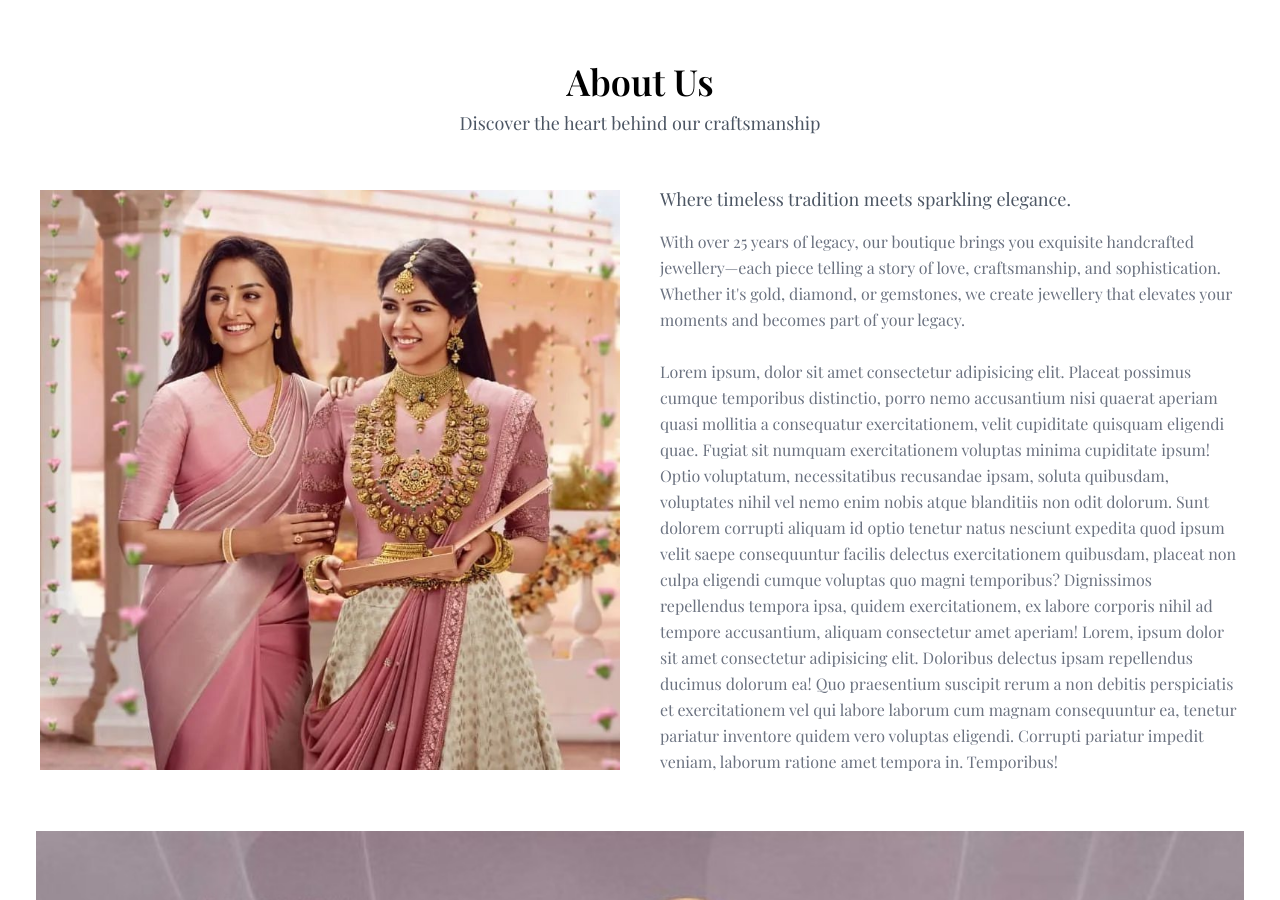
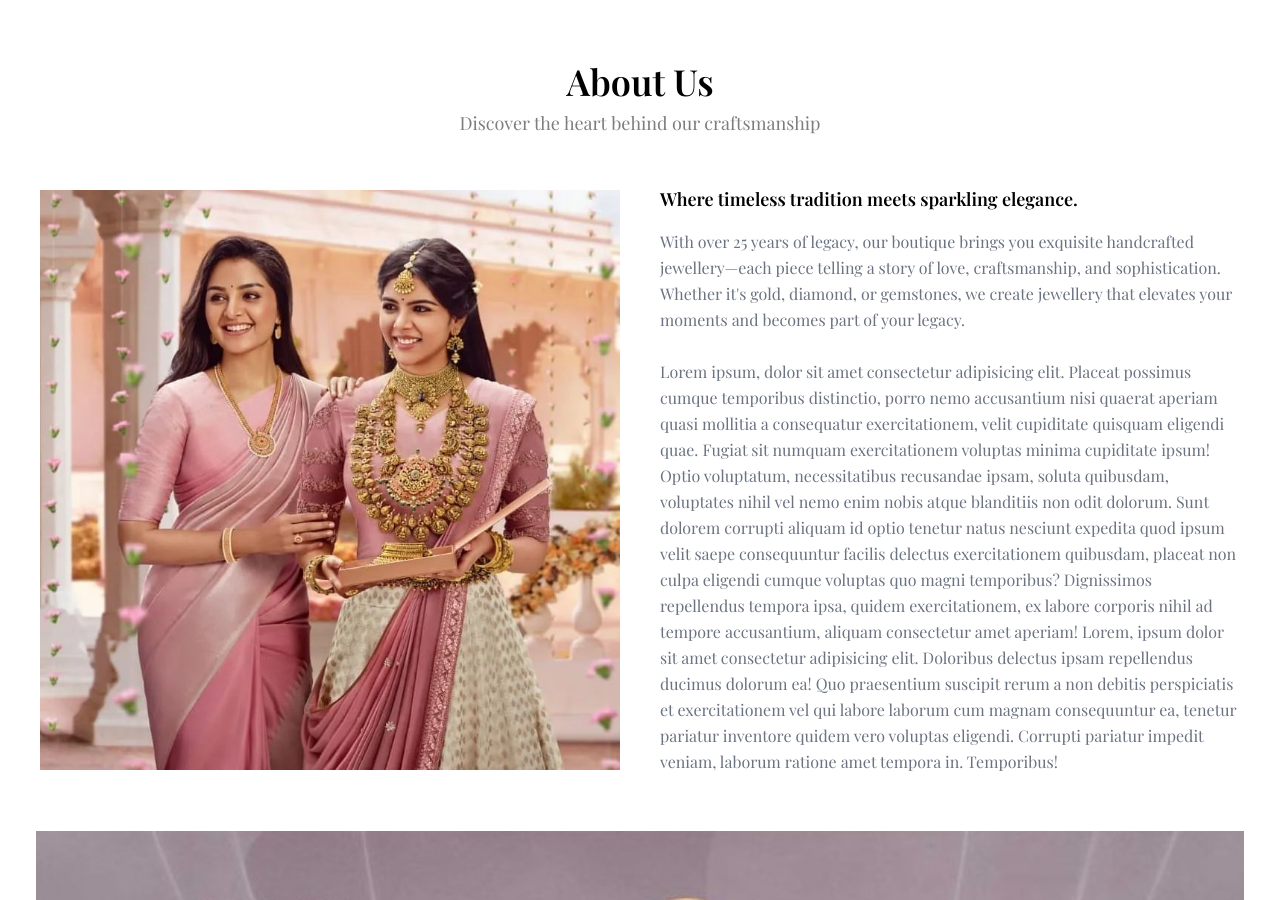
Before and after one commit to acme9614/Womens_Jewello, a plain HTML site: page index.html in a window 1280 px wide. Shown: the part 979-1879 px from the top of the page. Drawn offline with nearby package versions, Linux system fonts and the light colour scheme.

Commit message:
para color changes

```diff
--- a/index.html
+++ b/index.html
@@ -496,7 +496,7 @@
   <!-- Centered Title -->
   <div class="text-center mb-12" data-aos="zoom-in">
     <h1 class="text-4xl font-bold font-playfair">About Us</h1>
-    <p class="mt-2 text-lg text-gray-600 dark:text-gray-300">
+    <p class="mt-2 text-lg  text-[#7D7D7D]">
       Discover the heart behind our craftsmanship
     </p>
   </div>
@@ -512,10 +512,10 @@
 
     <!-- Right: Content -->
     <div class="w-full lg:w-1/2" data-aos="fade-left">
-      <p class="text-lg mb-4 text-gray-600 dark:text-gray-300 font-playfair">
+      <p class="text-lg mb-4  text-black font-playfair font-bold">
         Where timeless tradition meets sparkling elegance.
       </p>
-      <p class="text-base text-gray-500 dark:text-gray-400 leading-relaxed font-playfair">
+      <p class="text-base text-gray-500 leading-relaxed font-playfair">
         With over 25 years of legacy, our boutique brings you exquisite handcrafted jewellery—each piece telling a story of love, craftsmanship, and sophistication. Whether it's gold, diamond, or gemstones, we create jewellery that elevates your moments and becomes part of your legacy. <br><br>
         Lorem ipsum, dolor sit amet consectetur adipisicing elit. Placeat possimus cumque temporibus distinctio, porro nemo accusantium nisi quaerat aperiam quasi mollitia a consequatur exercitationem, velit cupiditate quisquam eligendi quae. Fugiat sit numquam exercitationem voluptas minima cupiditate ipsum! Optio voluptatum, necessitatibus recusandae ipsam, soluta quibusdam, voluptates nihil vel nemo enim nobis atque blanditiis non odit dolorum. Sunt dolorem corrupti aliquam id optio tenetur natus nesciunt expedita quod ipsum velit saepe consequuntur facilis delectus exercitationem quibusdam, placeat non culpa eligendi cumque voluptas quo magni temporibus? Dignissimos repellendus tempora ipsa, quidem exercitationem, ex labore corporis nihil ad tempore accusantium, aliquam consectetur amet aperiam!
         Lorem, ipsum dolor sit amet consectetur adipisicing elit. Doloribus delectus ipsam repellendus ducimus dolorum ea! Quo praesentium suscipit rerum a non debitis perspiciatis et exercitationem vel qui labore laborum cum magnam consequuntur ea, tenetur pariatur inventore quidem vero voluptas eligendi. Corrupti pariatur impedit veniam, laborum ratione amet tempora in. Temporibus!
```
